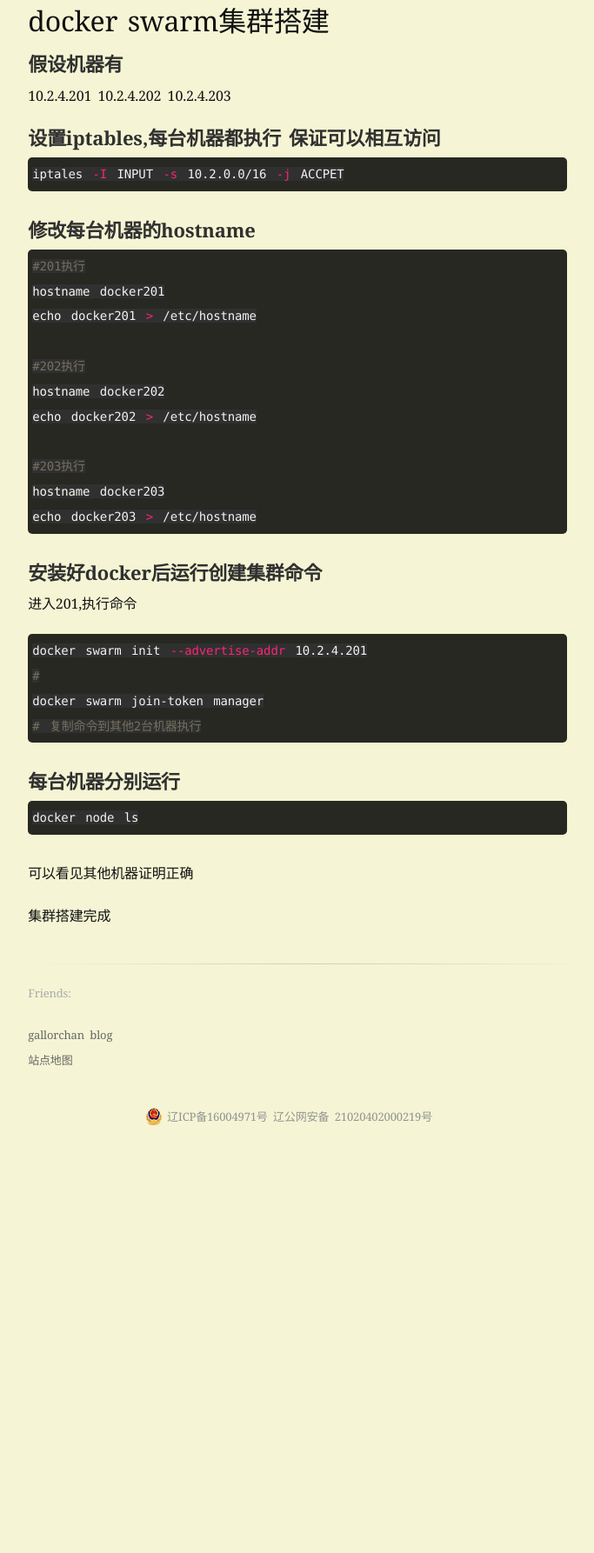
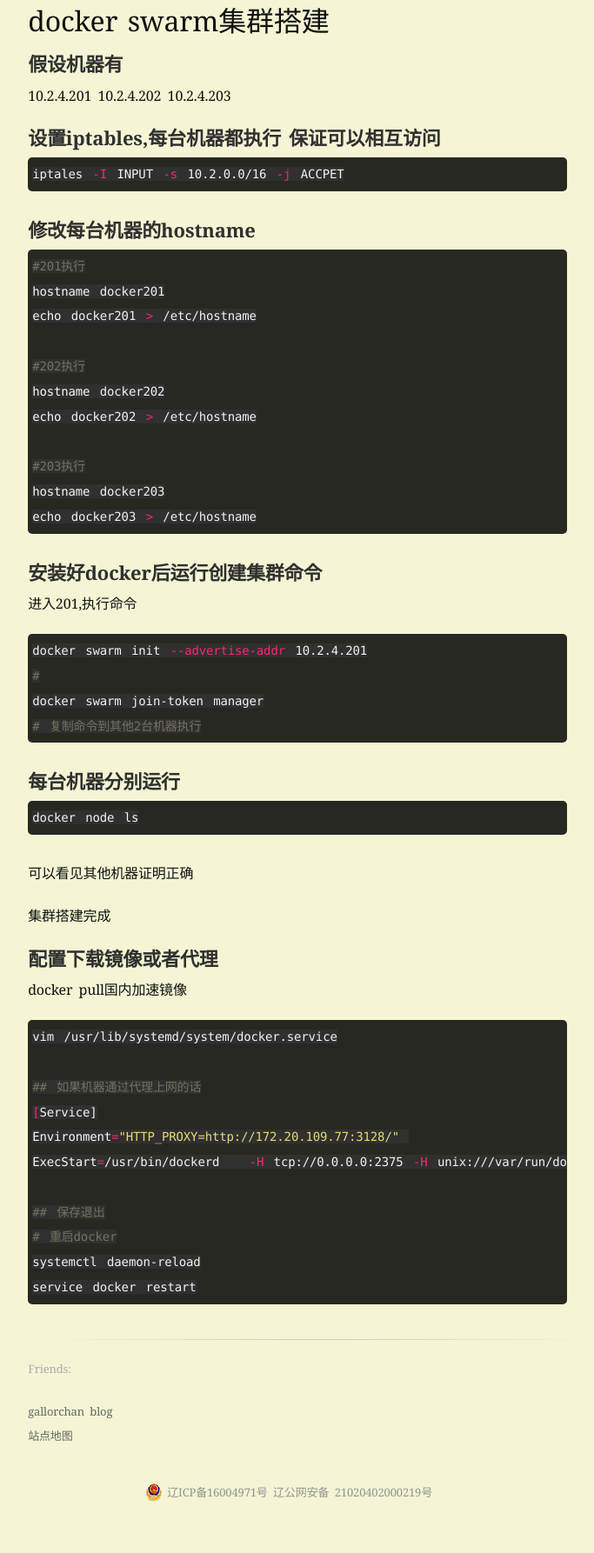
Before and after one commit to ilimei/ilimei.github.io, a Jekyll site: the page built from _posts/2017-09-01-dockerswarm.md, in a window 1280 px wide. Shown: the whole page at 87% size, without its empty margins (285-968 px from the left). Built offline with Jekyll 4.4.1, drawn with Linux system fonts in a browser that asks for light colours; comment, search, counter and statistics services are not loaded; before the commit the page ends 1354 px from its top, so only the background shows below that.

Commit message:
修改docker集群增加代理设置

````diff
--- a/_posts/2017-09-01-dockerswarm.md
+++ b/_posts/2017-09-01-dockerswarm.md
@@ -48,3 +48,19 @@ docker node ls
 可以看见其他机器证明正确
 
 集群搭建完成
+
+## 配置下载镜像或者代理
+docker pull国内加速镜像
+```shell
+vim /usr/lib/systemd/system/docker.service
+
+## 如果机器通过代理上网的话
+[Service]
+Environment="HTTP_PROXY=http://172.20.109.77:3128/"
+ExecStart=/usr/bin/dockerd   -H tcp://0.0.0.0:2375 -H unix:///var/run/docker.sock -H tcp://0.0.0.0:7654  --registry-mirror=https://l1uaai20.mirror.aliyuncs.com
+
+## 保存退出
+# 重启docker
+systemctl daemon-reload
+service docker restart
+```
````
